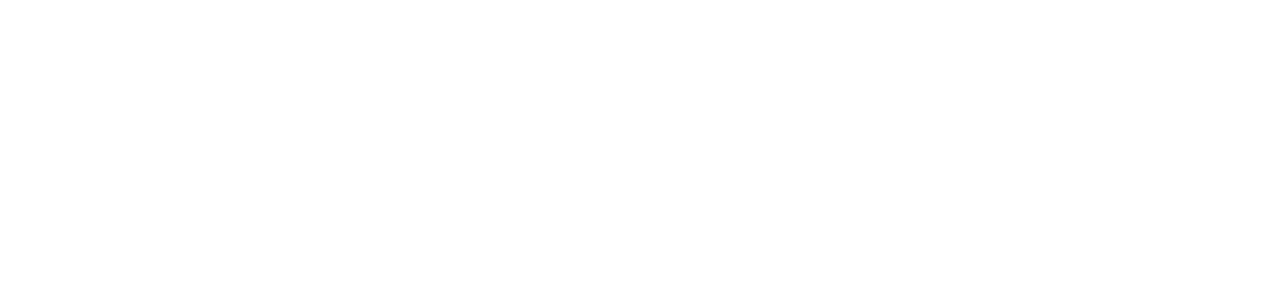
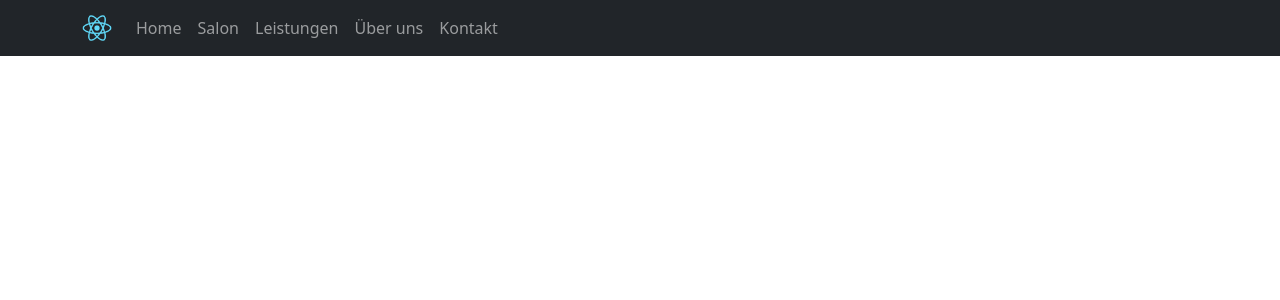
Before and after one commit to LenaMazurenko/praxis, a React (Create React App) app: page / in a window 1280 px wide. Shown: the top 300 px of the page. Built offline with nearby package versions, Linux system fonts and the light colour scheme.

Commit message:
add Header with Menu

```diff
--- a/package.json
+++ b/package.json
@@ -6,8 +6,11 @@
     "@testing-library/jest-dom": "^5.16.5",
     "@testing-library/react": "^13.4.0",
     "@testing-library/user-event": "^13.5.0",
+    "bootstrap": "^5.2.3",
     "react": "^18.2.0",
+    "react-bootstrap": "^2.7.2",
     "react-dom": "^18.2.0",
+    "react-router": "^6.9.0",
     "react-scripts": "5.0.1",
     "web-vitals": "^2.1.4"
   },
--- a/src/App.js
+++ b/src/App.js
@@ -1,5 +1,12 @@
+import React from "react";
+import "bootstrap/dist/css/bootstrap.min.css";
+import Header from "./Components/Header";
 function App() {
-    return <div></div>;
+    return (
+        <div>
+            <Header />
+        </div>
+    );
 }
 
 export default App;
--- /dev/null
+++ b/src/Components/Header.js
@@ -0,0 +1,34 @@
+import React, { Component } from "react";
+import { Container, Nav, Navbar } from "react-bootstrap";
+import NavbarCollapse from "react-bootstrap/esm/NavbarCollapse";
+import logo from "./logo192.png";
+
+export default class Header extends Component {
+    render() {
+        return (
+            <Navbar collapseOnSelect expand="md" bg="dark" variant="dark">
+                <Container>
+                    <Navbar.Brand href="/">
+                        <img
+                            src={logo}
+                            height="30"
+                            width="30"
+                            className="d-inlineblock align-top"
+                            alt="Logo"
+                        />
+                    </Navbar.Brand>
+                    <Navbar.Toggle aria-controls="responsive-navbar-nav" />
+                    <NavbarCollapse id="responsive-navbar-nav">
+                        <Nav className="mr-auto">
+                            <Nav.Link href="/">Home</Nav.Link>
+                            <Nav.Link href="/">Salon</Nav.Link>
+                            <Nav.Link href="/">Leistungen</Nav.Link>
+                            <Nav.Link href="/">Über uns</Nav.Link>
+                            <Nav.Link href="/">Kontakt</Nav.Link>
+                        </Nav>
+                    </NavbarCollapse>
+                </Container>
+            </Navbar>
+        );
+    }
+}
--- a/src/index.js
+++ b/src/index.js
@@ -1,7 +1,6 @@
 import React from "react";
 import ReactDOM from "react-dom/client";
 import App from "./App";
-import reportWebVitals from "./reportWebVitals";
 
 const root = ReactDOM.createRoot(document.getElementById("root"));
 root.render(
@@ -9,8 +8,3 @@
         <App />
     </React.StrictMode>
 );
-
-// If you want to start measuring performance in your app, pass a function
-// to log results (for example: reportWebVitals(console.log))
-// or send to an analytics endpoint. Learn more: https://bit.ly/CRA-vitals
-reportWebVitals();
--- a/src/reportWebVitals.js
+++ /dev/null
@@ -1,13 +0,0 @@
-const reportWebVitals = onPerfEntry => {
-  if (onPerfEntry && onPerfEntry instanceof Function) {
-    import('web-vitals').then(({ getCLS, getFID, getFCP, getLCP, getTTFB }) => {
-      getCLS(onPerfEntry);
-      getFID(onPerfEntry);
-      getFCP(onPerfEntry);
-      getLCP(onPerfEntry);
-      getTTFB(onPerfEntry);
-    });
-  }
-};
-
-export default reportWebVitals;
```
Also changed, not shown: src/Components/logo192.png (renamed from public/logo192.png), 1 other file (tests, documents, lock files or other folders).
